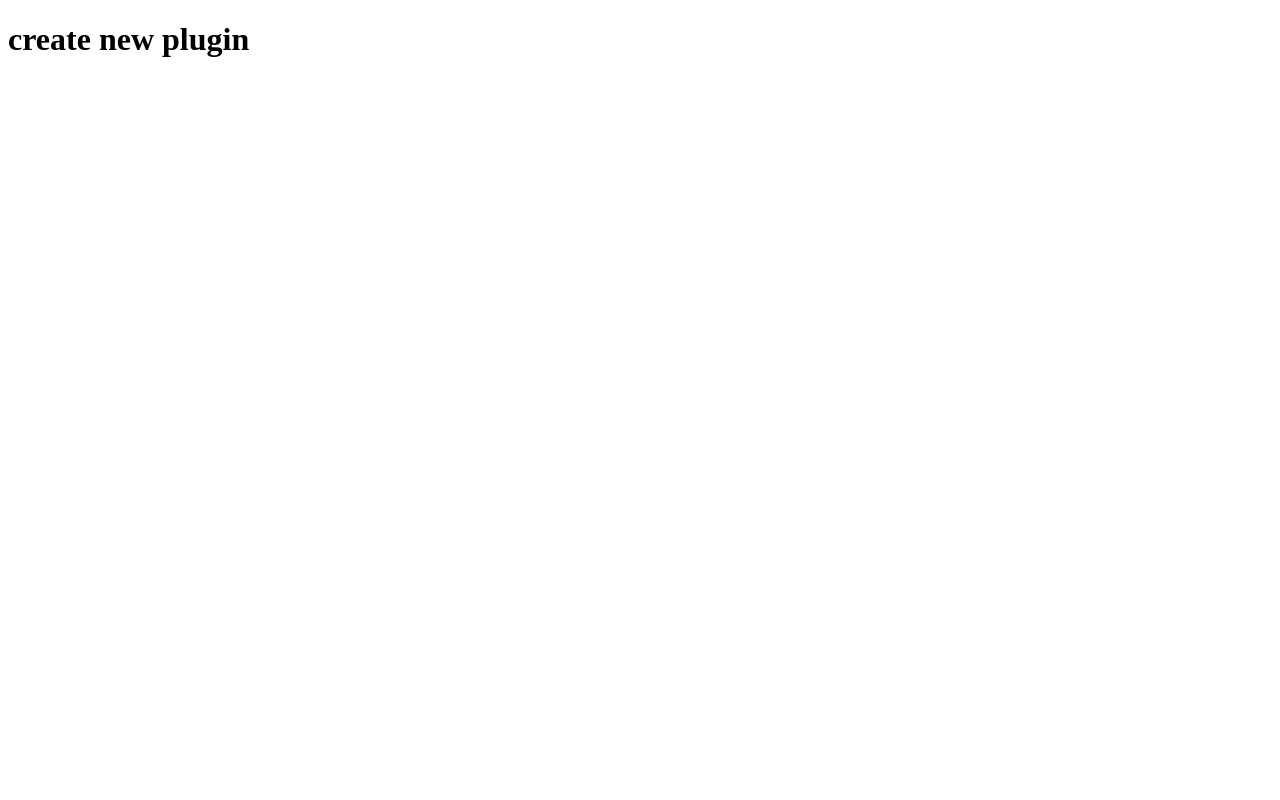
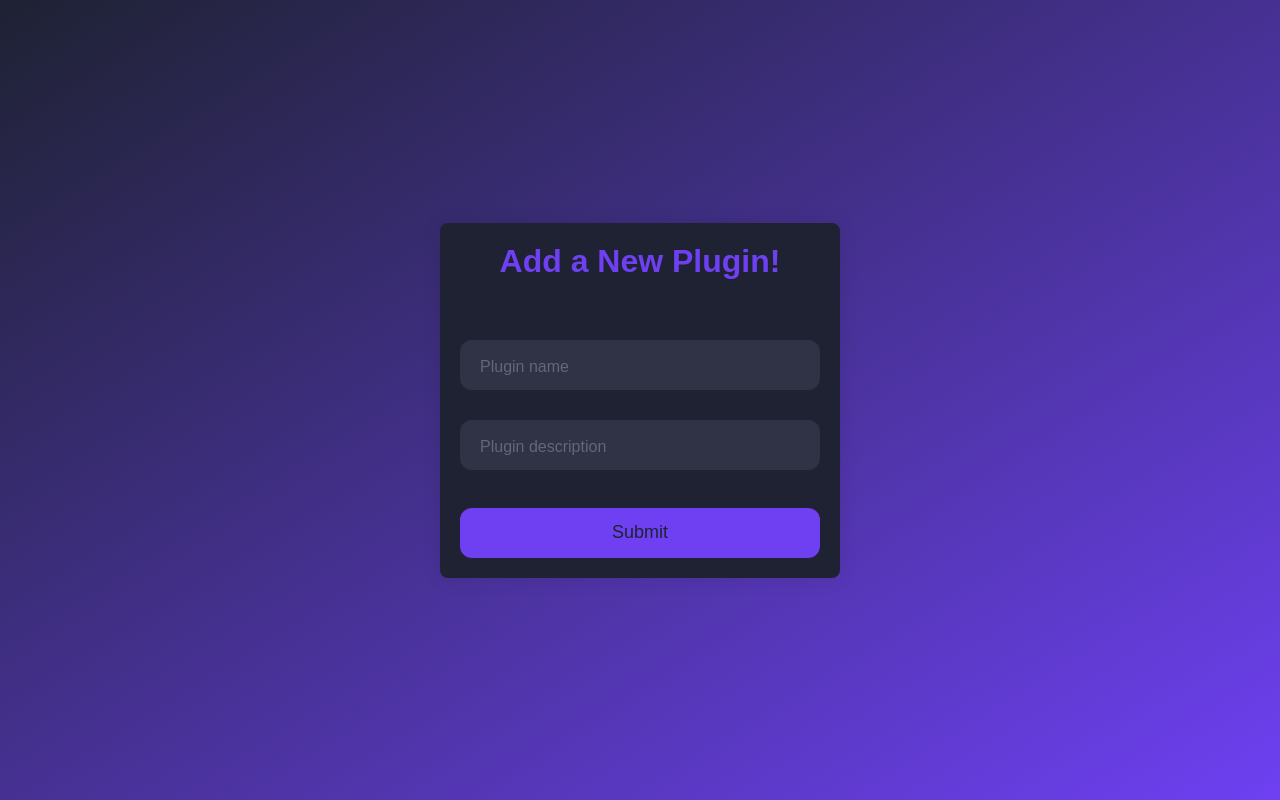
Before and after one commit to Veldoom/veldoom_plugin.github.io, a plain HTML site: page index.html in a window 1280 px wide. Drawn offline with Linux system fonts and the light colour scheme.

Commit message:
Add files via upload

```diff
--- a/index.html
+++ b/index.html
@@ -1,10 +1,79 @@
 <!DOCTYPE html>
 <html lang="en">
-    <head>
-        <meta charset="UTF-8">
-        <title>new plugin</title>
-    </head>
-    <body>
-        <h1>create new plugin</h1>
-    </body>
+<head>
+    <meta charset="UTF-8">
+    <link rel="stylesheet" href="style.css">
+    <title>Plugin</title>
+    <link rel="icon" type="image/png" href="logo.png">
+</head>
+<body>
+    <div class="container">
+        <h1>Add a New Plugin!</h1>
+        <form id="plugin-form" autocomplete="off">
+            <div class="input-container ic1">
+                <input id="pl_name" class="input" type="text" placeholder=" " />
+                <div class="cut"></div>
+                <label for="pl_name" class="placeholder">Plugin name</label>
+              </div>
+              <div class="input-container ic2">
+                <input id="desc" class="input" type="text" placeholder=" " />
+                <div class="cut"></div>
+                <label for="desc" class="placeholder">Plugin description</label>
+              </div>
+            <button type="submit" class="submit">Submit</button>
+        </form>
+    </div>
+    <script type="module">
+        import { initializeApp } from "https://www.gstatic.com/firebasejs/10.12.2/firebase-app.js";
+        import { getAnalytics } from "https://www.gstatic.com/firebasejs/10.12.2/firebase-analytics.js";
+        import { getDatabase, ref, set, get } from "https://www.gstatic.com/firebasejs/10.12.2/firebase-database.js";
+
+        const firebaseConfig = {
+            apiKey: "API_KEY",
+            authDomain: "veldoom-plugin.firebaseapp.com",
+            databaseURL: "https://veldoom-plugin-default-rtdb.europe-west1.firebasedatabase.app",
+            projectId: "veldoom-plugin",
+            storageBucket: "veldoom-plugin.appspot.com",
+            messagingSenderId: "568420946123",
+            appId: "1:568420946123:web:2b30928c93244338114b4e",
+            measurementId: "G-7N3PYGSHYD"
+        };
+
+        const app = initializeApp(firebaseConfig);
+        const analytics = getAnalytics(app);
+        const db = getDatabase(app);
+
+        const pl_form = document.getElementById('plugin-form');
+
+        pl_form.addEventListener('submit', async (e) => {
+            e.preventDefault();
+
+            const pl_name = document.getElementById('pl_name').value;
+            const desc = document.getElementById('desc').value;
+
+            const num_ref = ref(db, 'num');
+
+            try {
+                const snapshot = await get(num_ref);
+                let num = 0;
+                if (snapshot.exists()) {
+                    num = snapshot.val();
+                }
+                let new_num = num + 1;
+
+                await set(num_ref, new_num);
+
+                let pl_ref = ref(db, 'plugin' + new_num);
+                await set(pl_ref, {
+                    name: pl_name,
+                    description: desc
+                });
+
+                alert("Plugin added successfully!");
+            } catch (error) {
+                console.error("Error adding plugin: ", error);
+            }
+        });
+    </script>
+</body>
 </html>
--- /dev/null
+++ b/style.css
@@ -0,0 +1,106 @@
+*{
+    margin: 0;
+    padding: 0;
+    box-sizing: border-box;
+    font-family: 'poppins', sans-serif;
+}
+body {
+    background: linear-gradient(to bottom right, #1E2233, #6E40F2);
+    display: flex;
+    justify-content: center;
+    align-items: center;
+    height: 100vh;
+}
+.container {
+    background-color: #1E2233;
+    padding: 20px;
+    border-radius: 8px;
+    box-shadow: 0 0 20px rgba(0, 0, 0, 0.1);
+    width: 400px;
+    max-width: 100%;
+    text-align: center;
+}
+h1 {
+    color: #6E40F2;
+    font-weight: 900;
+    margin-bottom: 20px;
+}
+form {
+    display: flex;
+    flex-direction: column;
+    align-items: center;
+}
+.input-container {
+    height: 50px;
+    position: relative;
+    width: 100%;
+}
+.ic1 {
+    margin-top: 40px;
+}
+.ic2 {
+    margin-top: 30px;
+}
+.input {
+    background-color: #303245;
+    border-radius: 12px;
+    border: 0;
+    box-sizing: border-box;
+    font-size: 18px;
+    height: 100%;
+    outline: 0;
+    padding: 4px 20px 0;
+    width: 100%;
+}
+.cut {
+    background-color: #1E2233;
+    border-radius: 10px;
+    height: 20px;
+    left: 20px;
+    position: absolute;
+    top: -20px;
+    transform: translateY(0);
+    transition: transform 200ms;
+    width: 115px;
+}
+.input:focus ~ .cut,
+.input:not(:placeholder-shown) ~ .cut {
+    transform: translateY(8px);
+}
+.placeholder {
+    color: #65657b;
+    font-family: sans-serif;
+    left: 20px;
+    line-height: 14px;
+    pointer-events: none;
+    position: absolute;
+    transform-origin: 0 50%;
+    transition: transform 200ms, color 200ms;
+    top: 20px;
+}
+.input:focus ~ .placeholder,
+.input:not(:placeholder-shown) ~ .placeholder {
+    transform: translateY(-30px) translateX(10px) scale(0.75);
+}
+.input:not(:placeholder-shown) ~ .placeholder {
+    color: #808097;
+}
+.input:focus ~ .placeholder {
+    color: #6E40F2;
+}
+.submit {
+    background-color: #6E40F2;
+    border-radius: 12px;
+    border: 0;
+    box-sizing: border-box;
+    color: #1E2233;
+    cursor: pointer;
+    font-size: 18px;
+    height: 50px;
+    margin-top: 38px;
+    text-align: center;
+    width: 100%;
+}
+.submit:hover {
+    background-color: #BDAAFA;
+}
```
Also changed, not shown: logo.png (added).
